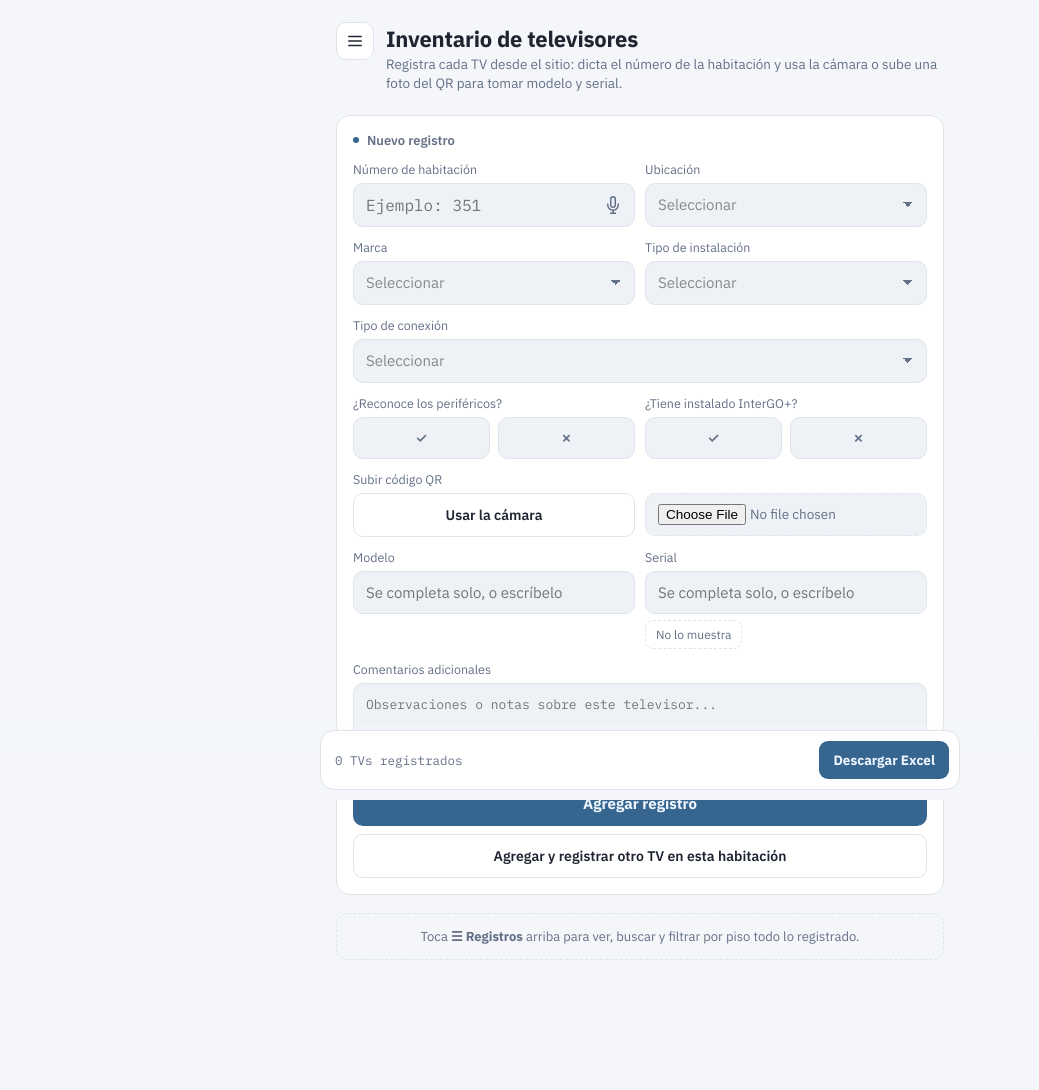
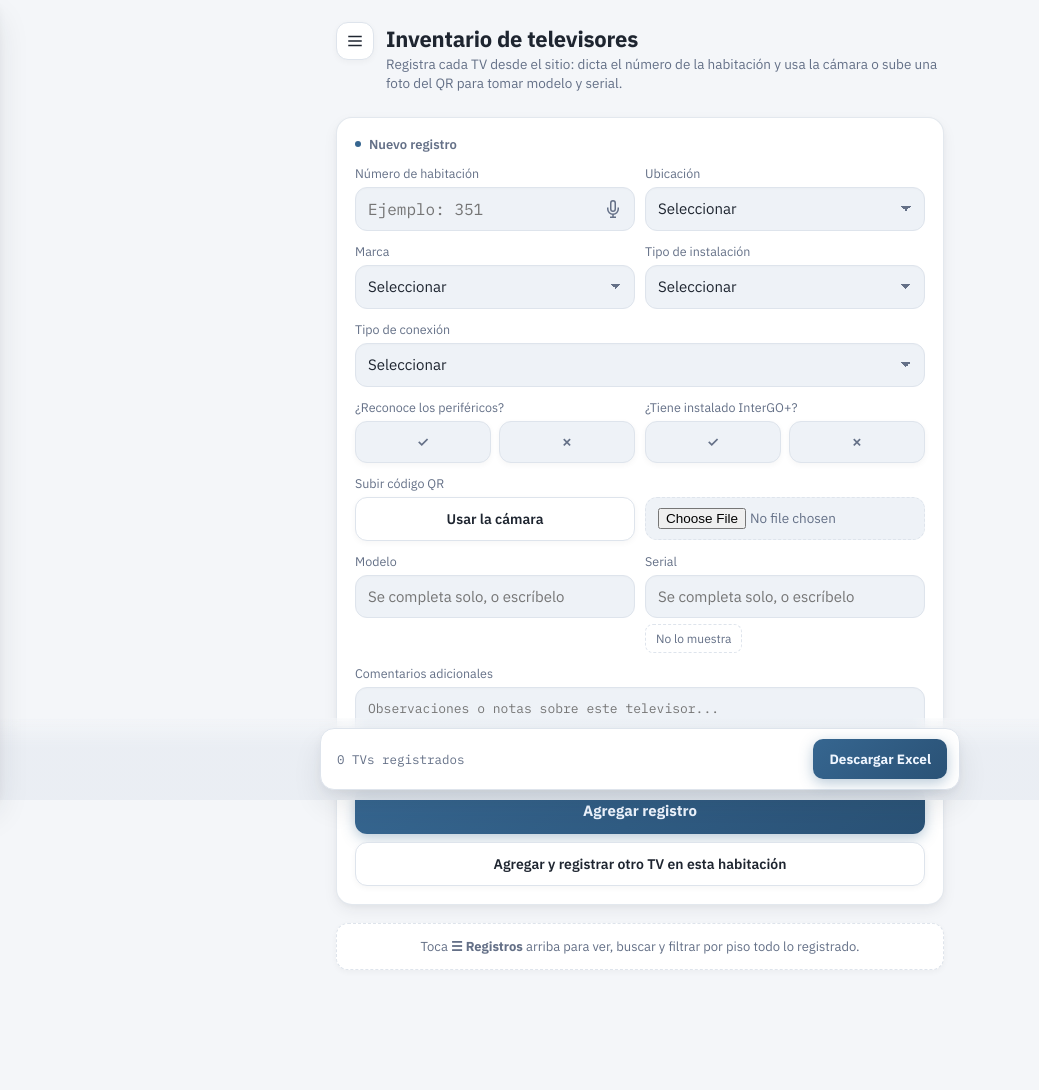
Before and after one commit to leonelaramoslvrl-cmyk/Inventario-de-televisores, a Flask app: page / in a window 1280 px wide. Shown: the whole page, without its empty margins (0-1039 px from the left). Before the commit the page ends 960 px from the top, so only its background shows below. Run offline with Flask 3, Linux system fonts and the light colour scheme; data that the repository does not hold is empty; some libraries are stand-ins or nearby versions.

Commit message:
Agregar estilos modernos con sombras y efectos visuales

```diff
--- a/static/style.css
+++ b/static/style.css
@@ -6,19 +6,27 @@
   --text: #222A35;
   --text-muted: #647087;
   --accent: #366690;
-    --accent-strong: #366690;
+  --accent-strong: #2A5276;
   --accent-ink: #EFF6FF;
   --teal: #0EA5E9;
-    --danger: #2651dc;
+  --danger: #DC2626;
   --danger-ink: #450A0A;
   --success: #16A34A;
-    --radius: 14px;
+  --radius: 16px;
   --sans: 'IBM Plex Sans', system-ui, -apple-system, sans-serif;
   --mono: 'IBM Plex Mono', ui-monospace, 'SF Mono', monospace;
+
+  /* --- NUEVAS SOMBRAS ELEGANTES Y PROFUNDIDAD --- */
+  --shadow-sm: 0 2px 6px rgba(0, 0, 0, 0.04);
+  --shadow-md: 0 6px 16px -2px rgba(34, 42, 53, 0.08), 0 2px 6px -1px rgba(34, 42, 53, 0.04);
+  --shadow-lg: 0 16px 32px -4px rgba(34, 42, 53, 0.12), 0 4px 12px -2px rgba(34, 42, 53, 0.06);
+  --shadow-primary: 0 4px 14px rgba(54, 102, 144, 0.35);
+
   box-sizing: border-box;
   padding-top: env(safe-area-inset-top, 0px);
   padding-bottom: env(safe-area-inset-bottom, 0px);
 }
+
 :root[data-theme="light"] {
   --bg: #F4F6F9;
   --panel: #FFFFFF;
@@ -97,15 +114,21 @@ th {
   color: var(--text-muted);
   margin: 14px 0;
   display: none;
+  box-shadow: var(--shadow-sm);
 }
 .banner.show { display: block; }
+
+/* --- TARJETAS CON SOMBRAS SUAVES Y ELEVACIÓN --- */
 .card {
   background: var(--panel);
-    border: 1px solid var(--border);
+  border: 1px solid rgba(215, 222, 231, 0.7);
   border-radius: var(--radius);
-    padding: 16px;
-    margin-top: 14px;
+  padding: 18px;
+  margin-top: 16px;
+  box-shadow: var(--shadow-md);
+  transition: transform 0.2s ease, box-shadow 0.2s ease;
 }
+
 .card h2 {
   font-size: 13px;
   text-transform: none;
@@ -128,57 +152,52 @@ th {
   color: var(--text-muted);
   margin-bottom: 6px;
 }
+
 .row2 {
   display: grid;
   grid-template-columns: 1fr 1fr;
   gap: 10px;
 }
+
 input[type="file"] {
   width: 100%;
   background: var(--panel-2);
   border: 1px dashed var(--border);
   color: var(--text-muted);
-    border-radius: 10px;
+  border-radius: 12px;
   padding: 10px 12px;
   font-size: 13.5px;
   font-family: var(--sans);
 }
+
 input[type="text"], input[type="tel"], textarea, select {
   width: 100%;
   background: var(--panel-2);
-    border: 1px solid var(--border);
+  border: 1.5px solid var(--border);
   color: var(--text);
-    border-radius: 10px;
+  border-radius: 12px;
   padding: 11px 12px;
   font-size: 15px;
   font-family: var(--sans);
   appearance: none;
   -webkit-appearance: none;
-  }
-  input:focus, textarea:focus, select:focus {
-    outline: 2px solid var(--accent);
-    outline-offset: 1px;
+  transition: all 0.2s cubic-bezier(0.4, 0, 0.2, 1);
+  box-shadow: inset 0 1px 2px rgba(0, 0, 0, 0.02);
 }
 
-  /* Estilos específicos para los selects y el placeholder "Seleccionar" */
+input:focus, textarea:focus, select:focus {
+  outline: none;
+  border-color: var(--accent);
+  background: #FFFFFF;
+  box-shadow: 0 0 0 4px rgba(54, 102, 144, 0.15), inset 0 1px 2px rgba(0, 0, 0, 0.01);
+}
+
 select {
-    color: var(--text);
   background-image: linear-gradient(45deg, transparent 50%, var(--text-muted) 50%), linear-gradient(135deg, var(--text-muted) 50%, transparent 50%);
   background-position: calc(100% - 18px) center, calc(100% - 13px) center;
   background-size: 5px 5px, 5px 5px;
   background-repeat: no-repeat;
   padding-right: 34px;
-  }
-
-  /* Pone en gris exclusivamente cuando muestra el placeholder inicial */
-  select:invalid, select option[value=""] {
-    color: #888888;
-  }
-
-  /* Fuerza a que las opciones con valor (Samsung, LG, etc.) mantengan el color normal */
-  select option:not([value=""]) {
-    color: var(--text);
-    background: var(--panel);
 }
 
 textarea {
@@ -203,17 +224,19 @@ th {
 }
 .micBtn.listening {
   color: var(--danger);
-    background: rgba(226,87,76,0.12);
+  background: rgba(220, 38, 38, 0.12);
 }
 .micBtn svg { width: 18px; height: 18px; }
+
 .segmented {
   display: grid;
   grid-template-columns: 1fr 1fr;
   gap: 8px;
 }
+
 .segBtn {
   padding: 11px 8px;
-    border-radius: 10px;
+  border-radius: 12px;
   border: 1px solid var(--border);
   background: var(--panel-2);
   color: var(--text-muted);
@@ -221,17 +244,22 @@ th {
   font-weight: 600;
   cursor: pointer;
   font-family: var(--sans);
+  transition: all 0.2s ease;
+  box-shadow: var(--shadow-sm);
 }
 .segBtn.active[data-val="si"] {
-    background: rgba(73,180,115,0.14);
+  background: #E8F5E9;
   border-color: var(--success);
   color: var(--success);
+  box-shadow: 0 3px 10px rgba(22, 163, 74, 0.18);
 }
 .segBtn.active[data-val="no"] {
-    background: rgba(226,87,76,0.14);
+  background: #FFEBEE;
   border-color: var(--danger);
   color: var(--danger);
+  box-shadow: 0 3px 10px rgba(220, 38, 38, 0.18);
 }
+
 .quickFillBtn {
   margin-top: 6px;
   padding: 6px 10px;
@@ -258,35 +287,55 @@ th {
 .parsePreview.show { display: block; }
 .parsePreview b { color: var(--teal); font-family: var(--mono); }
 .parsePreview.warn b { color: var(--danger); }
+
+/* --- BOTÓN PRINCIPAL CON SOMBRA VIBRANTE --- */
 .btnPrimary {
   width: 100%;
-    padding: 13px;
-    border-radius: 10px;
+  padding: 14px;
+  border-radius: 12px;
   border: none;
-    background: var(--accent);
+  background: linear-gradient(135deg, #366690 0%, #2A5276 100%);
   color: var(--accent-ink);
   font-weight: 700;
   font-size: 15px;
   cursor: pointer;
   font-family: var(--sans);
-    margin-top: 4px;
+  margin-top: 6px;
+  box-shadow: var(--shadow-primary);
+  transition: all 0.2s ease;
+}
+.btnPrimary:hover:not(:disabled) {
+  transform: translateY(-1px);
+  box-shadow: 0 6px 20px rgba(54, 102, 144, 0.45);
+}
+.btnPrimary:active:not(:disabled) {
+  transform: translateY(1px);
+  box-shadow: 0 2px 8px rgba(54, 102, 144, 0.3);
 }
 .btnPrimary:disabled {
   opacity: 0.4;
+  box-shadow: none;
   cursor: not-allowed;
 }
+
 .btnGhost {
   width: 100%;
   padding: 12px;
-    border-radius: 10px;
+  border-radius: 12px;
   border: 1px solid var(--border);
-    background: transparent;
+  background: var(--panel);
   color: var(--text);
   font-weight: 600;
   font-size: 14px;
   cursor: pointer;
   font-family: var(--sans);
+  box-shadow: var(--shadow-sm);
+  transition: all 0.2s ease;
 }
+.btnGhost:hover {
+  background: var(--panel-2);
+}
+
 .listHead { display: flex; align-items: baseline; justify-content: space-between; margin: 22px 0 10px; }
 .homeHint {
   margin-top: 18px;
@@ -296,7 +345,10 @@ th {
   padding: 14px;
   border: 1px dashed var(--border);
   border-radius: 12px;
+  background: var(--panel);
+  box-shadow: var(--shadow-sm);
 }
+
 .listHead .count {
   font-family: var(--mono);
   font-size: 13px;
@@ -381,12 +442,18 @@ th {
   padding: 30px 10px;
   border: 1px dashed var(--border);
   border-radius: 12px;
+  background: var(--panel);
+  box-shadow: var(--shadow-sm);
 }
+
+/* --- BARRA INFERIOR FLOTANTE CON EFECTO VIDRIO Y SOMBRA --- */
 .footerBar {
   position: fixed;
   left: 0; right: 0; bottom: 0;
   padding: 10px 16px calc(10px + env(safe-area-inset-bottom, 0px));
-    background: linear-gradient(to top, var(--bg) 65%, transparent);
+  background: linear-gradient(to top, rgba(233, 237, 243, 0.95) 65%, transparent);
+  backdrop-filter: blur(8px);
+  -webkit-backdrop-filter: blur(8px);
 }
 .footerInner {
   max-width: 640px;
@@ -394,39 +461,48 @@ th {
   background: var(--panel);
   border: 1px solid var(--border);
   border-radius: 14px;
-    padding: 10px;
+  padding: 10px 12px;
   display: flex;
   gap: 8px;
   align-items: center;
+  box-shadow: var(--shadow-lg);
 }
 .footerInner .count { font-family: var(--mono); font-size: 12.5px; color: var(--text-muted); padding-left: 4px; flex: 1; }
 .footerInner button {
-    padding: 10px 14px;
-    border-radius: 9px;
+  padding: 11px 16px;
+  border-radius: 10px;
   border: none;
-    background: var(--accent);
+  background: linear-gradient(135deg, #366690 0%, #2A5276 100%);
   color: var(--accent-ink);
   font-weight: 700;
   font-size: 13.5px;
   cursor: pointer;
   font-family: var(--sans);
   white-space: nowrap;
+  box-shadow: var(--shadow-primary);
+  transition: all 0.2s ease;
 }
+.footerInner button:hover {
+  transform: translateY(-1px);
+  box-shadow: 0 6px 18px rgba(54, 102, 144, 0.4);
+}
+
 .toast {
   position: fixed;
   left: 50%; bottom: calc(78px + env(safe-area-inset-bottom, 0px));
   transform: translateX(-50%) translateY(10px);
-    background: var(--panel-2);
+  background: var(--panel);
   border: 1px solid var(--border);
   color: var(--text);
   padding: 10px 16px;
-    border-radius: 10px;
+  border-radius: 12px;
   font-size: 13px;
   opacity: 0;
   transition: opacity 0.2s, transform 0.2s;
   pointer-events: none;
   z-index: 20;
   max-width: 90%;
+  box-shadow: var(--shadow-md);
 }
 .toast.show { opacity: 1; transform: translateX(-50%) translateY(0); }
 
@@ -494,13 +570,15 @@ th {
 .menuBtn {
   flex-shrink: 0;
   width: 38px; height: 38px;
-    border-radius: 10px;
+  border-radius: 12px;
   border: 1px solid var(--border);
   background: var(--panel);
   color: var(--text);
   display: flex; align-items: center; justify-content: center;
   cursor: pointer;
   margin-top: 2px;
+  box-shadow: var(--shadow-sm);
+  transition: all 0.2s ease;
 }
 .menuBtn svg { width: 18px; height: 18px; }
 
```
Also changed, not shown: other parts of static/style.css (+61 -16 lines). Lines whose indentation alone changed are shown as unchanged.
